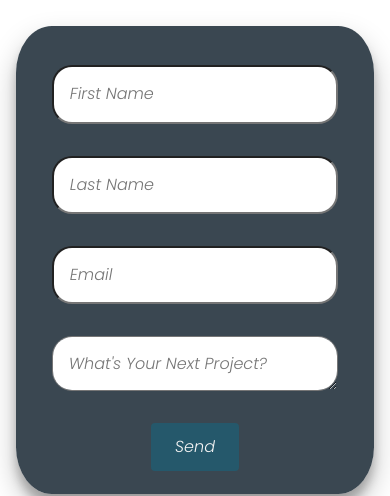
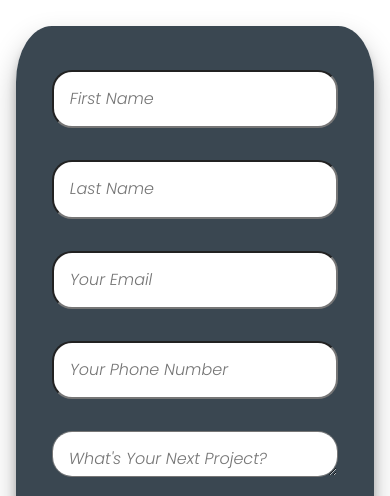
Before and after one commit to dylantrimble/dirac_builders, a plain HTML site: page contact.html in a window 390 px wide. Shown: the part 613-1109 px from the top of the page. Drawn offline with nearby package versions, Linux system fonts and the light colour scheme.

Commit message:
adds phone line to the form

```diff
--- a/contact.html
+++ b/contact.html
@@ -75,7 +75,8 @@
                     <!-- <input type="hidden" name="_captcha" value="false"> -->
                     <input  class="form-op"type="text" name="name" placeholder="First Name" required>
                     <input class="form-op" type="text" name="name" placeholder="Last Name">
-                    <input class="form-op"  type="email" name="email" placeholder="Email" required>
+                    <input class="form-op"  type="email" name="email" placeholder="Your Email" required>
+                    <input class="form-op"  type="tel" name="phone" placeholder="Your Phone Number" required>
                     <textarea class="form-op" id="cont-message" name="message" rows="3" cols="21" placeholder="What's Your Next Project?" required></textarea>
                     <button class="btn" type="submit">Send</button>
                </form>
```
